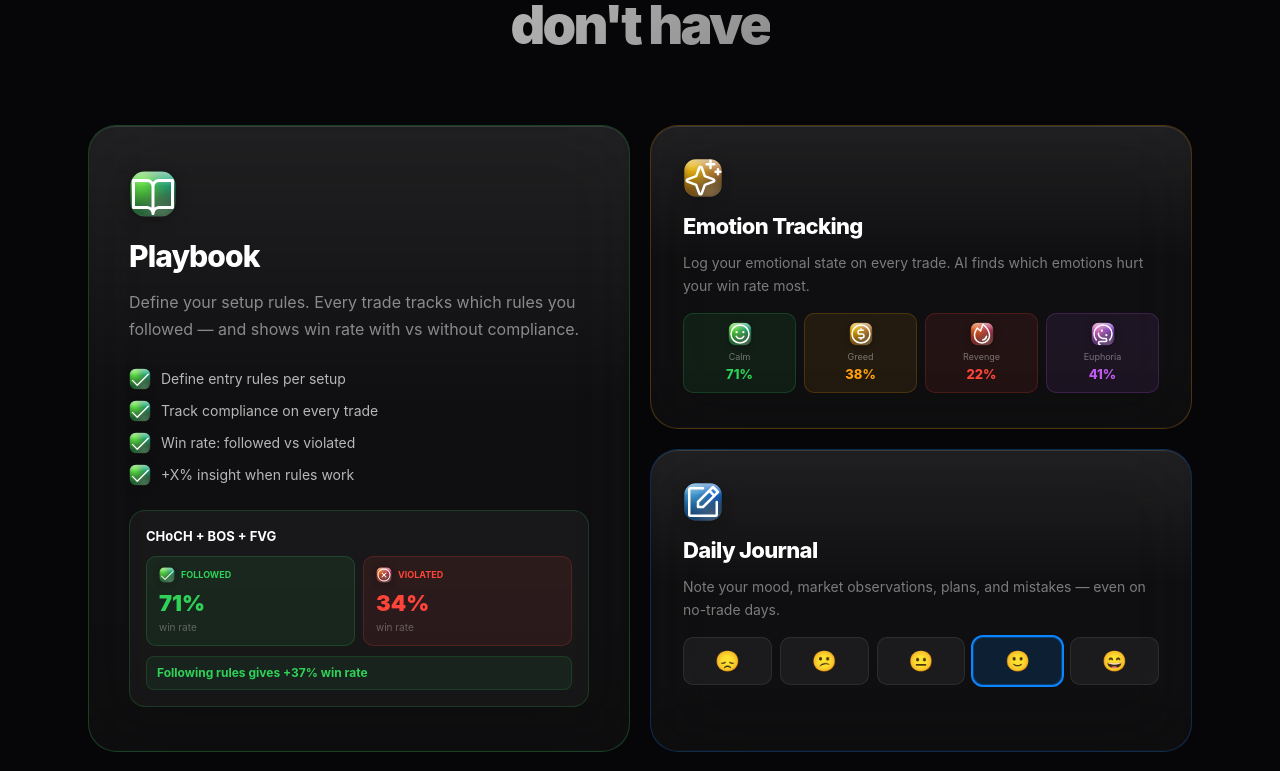
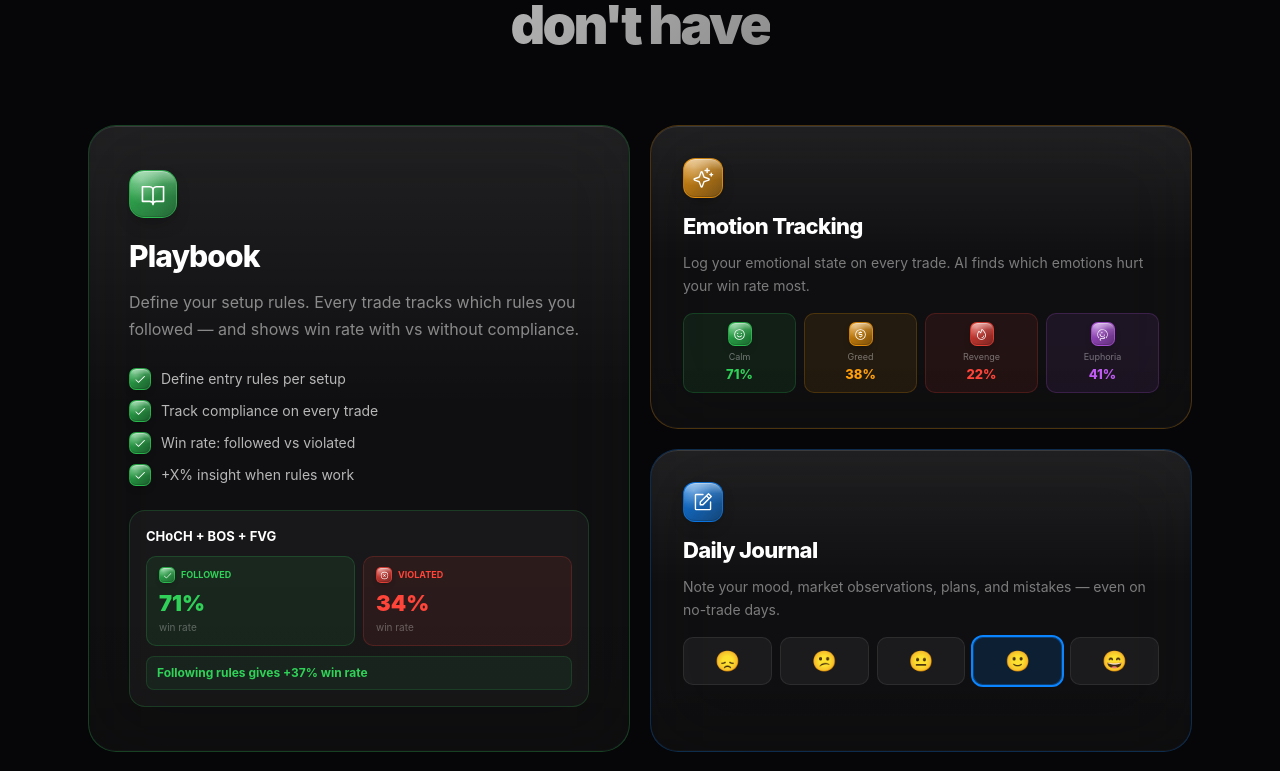
Before and after one commit to rivalden-sys/tradelog_pro, a Next.js app: page / in a window 1280 px wide. Shown: the part 1504-2275 px from the top of the page. Built offline with nearby package versions, Linux system fonts and the light colour scheme.

Commit message:
Update Icon.tsx

```diff
--- a/components/icons/Icon.tsx
+++ b/components/icons/Icon.tsx
@@ -3,33 +3,20 @@
 import React, { useEffect, useState } from 'react'
 
 /**
- * AurumTrade Icon System v3 (Final)
+ * AurumTrade Icon System v4 (Final)
  * ──────────────────────────────────────────────────────────────
- *  Pure SVG glass plate + Phosphor Icons (MIT) glyph inside.
- *  Self-contained — works identically on any background (dark, light,
- *  gradient). No backdrop-filter dependency, no flicker.
+ * Matte/glossy glass plate + Phosphor Icons (MIT) glyph inside.
  *
- *  Each icon is ONE <svg> that contains:
- *    • clipped rounded square with tinted gradient
- *    • 3 blurred radial blobs → "aurora through glass"
- *    • top shine highlight
- *    • white semi-transparent border
- *    • Phosphor glyph on top in white
- *    • CSS drop-shadow under the whole plate (theme-aware)
+ * Dark mode:  translucent tint + backdrop-filter blur + shine
+ * Light mode: saturated solid gradient + deep shadow + shine
  *
- *  Usage:
- *    <Icon name="dashboard"  size={48} color="#0a84ff" />
- *    <Icon name="ai"         size={64} color="#bf5af2" />
- *    <Icon name="take"       size={28} color="#30d158" />
+ * Usage:
+ *   <Icon name="dashboard" size={48} color="#0a84ff" />
+ *   <Icon name="ai"        size={64} color="#bf5af2" />
+ *   <Icon name="take"      size={24} color="#30d158" />
  *
- *  Props:
- *    name    — one of IconName
- *    size    — total side length in px (default 48)
- *    color   — plate tint (default BLUE '#0a84ff')
- *    className, style — applied to wrapper <span>
- *
- *  Icons are from Phosphor Icons (MIT License). Bundled inline:
- *  no npm runtime dependency. Include LICENSE-PHOSPHOR.txt in repo.
+ * Icons: Phosphor Icons (MIT License). Bundled inline.
+ * See /LICENSE-PHOSPHOR.txt at repo root.
  */
 
 export type IconName =
@@ -50,7 +37,7 @@ interface IconProps {
   style?: React.CSSProperties
 }
 
-/* ════════════════════ THEME DETECTION (shared singleton) ════════════════════ */
+/* ─── Shared singleton theme observer ─── */
 type Listener = (dark: boolean) => void
 const listeners = new Set<Listener>()
 let observer: MutationObserver | null = null
@@ -83,20 +70,24 @@ function useIsDark() {
   return dark
 }
 
-/* ════════════════════ COLOR UTILITIES ════════════════════ */
+/* ─── Color utilities ─── */
 function hexToRgb(hex: string): { r: number; g: number; b: number } {
   let h = hex.replace('#', '').trim()
   if (h.length === 3) h = h.split('').map(c => c + c).join('')
   const n = parseInt(h, 16) || 0
   return { r: (n >> 16) & 255, g: (n >> 8) & 255, b: n & 255 }
 }
-function clamp(n: number) { return Math.max(0, Math.min(255, n)) }
-function shift(hex: string, dr: number, dg: number, db: number): string {
+function rgba(hex: string, a: number): string {
   const { r, g, b } = hexToRgb(hex)
-  return `#${clamp(r + dr).toString(16).padStart(2, '0')}${clamp(g + dg).toString(16).padStart(2, '0')}${clamp(b + db).toString(16).padStart(2, '0')}`
+  return `rgba(${r}, ${g}, ${b}, ${a})`
+}
+function darken(hex: string, amount: number): string {
+  const { r, g, b } = hexToRgb(hex)
+  const f = 1 - amount
+  return `rgb(${Math.round(r * f)}, ${Math.round(g * f)}, ${Math.round(b * f)})`
 }
 
-/* ════════════════════ GLYPHS (Phosphor MIT regular weight) ════════════════════ */
+/* ─── Phosphor glyph paths (regular weight, MIT) ─── */
 const GLYPHS: Record<IconName, string> = {
   dashboard: `<path d="M104,40H56A16,16,0,0,0,40,56v48a16,16,0,0,0,16,16h48a16,16,0,0,0,16-16V56A16,16,0,0,0,104,40Zm0,64H56V56h48v48Zm96-64H152a16,16,0,0,0-16,16v48a16,16,0,0,0,16,16h48a16,16,0,0,0,16-16V56A16,16,0,0,0,200,40Zm0,64H152V56h48v48Zm-96,32H56a16,16,0,0,0-16,16v48a16,16,0,0,0,16,16h48a16,16,0,0,0,16-16V152A16,16,0,0,0,104,136Zm0,64H56V152h48v48Zm96-64H152a16,16,0,0,0-16,16v48a16,16,0,0,0,16,16h48a16,16,0,0,0,16-16V152A16,16,0,0,0,200,136Zm0,64H152V152h48v48Z" />`,
   trades: `<path d="M232,208a8,8,0,0,1-8,8H32a8,8,0,0,1-8-8V48a8,8,0,0,1,16,0V156.69l50.34-50.35a8,8,0,0,1,11.32,0L128,132.69,180.69,80H160a8,8,0,0,1,0-16h40a8,8,0,0,1,8,8v40a8,8,0,0,1-16,0V91.31l-58.34,58.35a8,8,0,0,1-11.32,0L96,123.31l-56,56V200H224A8,8,0,0,1,232,208Z" />`,
@@ -138,7 +129,7 @@ const GLYPHS: Record<IconName, string> = {
   logout: `<path d="M120,216a8,8,0,0,1-8,8H48a8,8,0,0,1-8-8V40a8,8,0,0,1,8-8h64a8,8,0,0,1,0,16H56V208h56A8,8,0,0,1,120,216Zm109.66-93.66-40-40a8,8,0,0,0-11.32,11.32L204.69,120H112a8,8,0,0,0,0,16h92.69l-26.35,26.34a8,8,0,0,0,11.32,11.32l40-40A8,8,0,0,0,229.66,122.34Z" />`,
 }
 
-/* ════════════════════ MAIN COMPONENT ════════════════════ */
+/* ─── Main component ─── */
 export function Icon({
   name,
   size = 48,
@@ -148,92 +139,79 @@ export function Icon({
 }: IconProps) {
   const dark = useIsDark()
 
-  // Companion colors for aurora gradient
-  const comp1 = shift(color, -40, -20, +60)  // bluer/darker shift
-  const comp2 = shift(color, +60, +40, -30)  // warmer/lighter shift
+  const radius    = Math.round(size * 0.31)
+  const glyphSize = Math.round(size * 0.55)
 
-  // Stable unique id per render — derived from color+name to minimize churn
-  const uid = React.useId().replace(/:/g, '')
+  const plateStyle: React.CSSProperties = {
+    width: size,
+    height: size,
+    borderRadius: radius,
+    display: 'inline-flex',
+    alignItems: 'center',
+    justifyContent: 'center',
+    position: 'relative',
+    overflow: 'hidden',
+    flexShrink: 0,
+    verticalAlign: 'middle',
+    backdropFilter: 'blur(16px) saturate(180%)',
+    WebkitBackdropFilter: 'blur(16px) saturate(180%)',
+    background: dark
+      ? `linear-gradient(135deg, ${rgba(color, 0.85)}, ${rgba(color, 0.4)})`
+      : `linear-gradient(135deg, ${color}, ${darken(color, 0.22)})`,
+    border: dark
+      ? `1px solid ${rgba(color, 0.45)}`
+      : `1px solid ${rgba(color, 0.55)}`,
+    boxShadow: dark
+      ? `inset 0 1px 0 rgba(255,255,255,0.3),
+         inset 0 -1px 0 rgba(0,0,0,0.15),
+         0 ${Math.round(size * 0.16)}px ${Math.round(size * 0.4)}px -${Math.round(size * 0.16)}px rgba(0,0,0,0.45)`
+      : `inset 0 1px 0 rgba(255,255,255,0.65),
+         inset 0 -1px 0 rgba(0,0,0,0.08),
+         0 ${Math.round(size * 0.12)}px ${Math.round(size * 0.28)}px -${Math.round(size * 0.1)}px rgba(0,0,0,0.22),
+         0 2px 4px rgba(0,0,0,0.1)`,
+    ...style,
+  }
 
-  const glyph = GLYPHS[name] || ''
+  // Top shine highlight
+  const shineStyle: React.CSSProperties = {
+    position: 'absolute',
+    top: 0, left: 0, right: 0,
+    height: '55%',
+    background: dark
+      ? 'linear-gradient(180deg, rgba(255,255,255,0.5) 0%, rgba(255,255,255,0.1) 50%, transparent 100%)'
+      : 'linear-gradient(180deg, rgba(255,255,255,0.65) 0%, rgba(255,255,255,0.15) 50%, transparent 100%)',
+    pointerEvents: 'none',
+    zIndex: 2,
+    borderRadius: `${radius}px ${radius}px 0 0`,
+  }
 
-  const svg = (
-    <svg
-      width={size}
-      height={size}
-      viewBox="0 0 256 256"
-      xmlns="http://www.w3.org/2000/svg"
-      aria-hidden="true"
-      style={{ display: 'block' }}
-    >
-      <defs>
-        <clipPath id={`clip-${uid}`}>
-          <rect x="8" y="8" width="240" height="240" rx="76" />
-        </clipPath>
-        <radialGradient id={`b1-${uid}`} cx="0.25" cy="0.2" r="0.6">
-          <stop offset="0%" stopColor={comp2} stopOpacity="0.95" />
-          <stop offset="100%" stopColor={comp2} stopOpacity="0" />
-        </radialGradient>
-        <radialGradient id={`b2-${uid}`} cx="0.85" cy="0.15" r="0.5">
-          <stop offset="0%" stopColor={comp1} stopOpacity="0.85" />
-          <stop offset="100%" stopColor={comp1} stopOpacity="0" />
-        </radialGradient>
-        <radialGradient id={`b3-${uid}`} cx="0.7" cy="0.9" r="0.55">
-          <stop offset="0%" stopColor="#fff" stopOpacity="0.25" />
-          <stop offset="100%" stopColor="#fff" stopOpacity="0" />
-        </radialGradient>
-        <linearGradient id={`plate-${uid}`} x1="0" y1="0" x2="1" y2="1">
-          <stop offset="0%" stopColor={color} stopOpacity="0.55" />
-          <stop offset="100%" stopColor={color} stopOpacity="0.25" />
-        </linearGradient>
-        <linearGradient id={`shine-${uid}`} x1="0" y1="0" x2="0" y2="1">
-          <stop offset="0%" stopColor="#fff" stopOpacity="0.55" />
-          <stop offset="60%" stopColor="#fff" stopOpacity="0.05" />
-          <stop offset="100%" stopColor="#fff" stopOpacity="0" />
-        </linearGradient>
-        <filter id={`blur-${uid}`} x="-20%" y="-20%" width="140%" height="140%">
-          <feGaussianBlur stdDeviation="20" />
-        </filter>
-      </defs>
+  // Radial top-left highlight
+  const highlightStyle: React.CSSProperties = {
+    position: 'absolute',
+    inset: 0,
+    background: dark
+      ? 'radial-gradient(ellipse at 25% 20%, rgba(255,255,255,0.3) 0%, transparent 45%)'
+      : 'radial-gradient(ellipse at 25% 20%, rgba(255,255,255,0.5) 0%, transparent 50%)',
+    pointerEvents: 'none',
+    zIndex: 1,
+    borderRadius: 'inherit',
+  }
 
-      {/* Clipped interior */}
-      <g clipPath={`url(#clip-${uid})`}>
-        {/* Base tint */}
-        <rect x="8" y="8" width="240" height="240" fill={`url(#plate-${uid})`} />
-        {/* Blurred aurora blobs */}
-        <g filter={`url(#blur-${uid})`}>
-          <rect x="0" y="0" width="256" height="256" fill={`url(#b1-${uid})`} />
-          <rect x="0" y="0" width="256" height="256" fill={`url(#b2-${uid})`} />
-          <rect x="0" y="0" width="256" height="256" fill={`url(#b3-${uid})`} />
-        </g>
-        {/* Top shine */}
-        <rect x="8" y="8" width="240" height="130" fill={`url(#shine-${uid})`} />
-        {/* Glyph on top — white */}
-        <g fill="#ffffff" dangerouslySetInnerHTML={{ __html: glyph }} />
-      </g>
-
-      {/* Plate border */}
-      <rect
-        x="8.5" y="8.5" width="239" height="239" rx="75.5"
-        fill="none" stroke="rgba(255,255,255,0.35)" strokeWidth="1"
-      />
-    </svg>
-  )
+  const glyphHTML = GLYPHS[name] || ''
 
   return (
-    <span
-      className={className}
-      style={{
-        display: 'inline-flex',
-        flexShrink: 0,
-        verticalAlign: 'middle',
-        filter: dark
-          ? `drop-shadow(0 ${Math.round(size * 0.08)}px ${Math.round(size * 0.16)}px rgba(0,0,0,0.4))`
-          : `drop-shadow(0 ${Math.round(size * 0.06)}px ${Math.round(size * 0.14)}px rgba(0,0,0,0.18)) drop-shadow(0 1px 2px rgba(0,0,0,0.08))`,
-        ...style,
-      }}
-    >
-      {svg}
+    <span className={className} style={plateStyle} aria-hidden="true">
+      <span style={highlightStyle} />
+      <span style={shineStyle} />
+      <svg
+        width={glyphSize}
+        height={glyphSize}
+        viewBox="0 0 256 256"
+        fill="#ffffff"
+        xmlns="http://www.w3.org/2000/svg"
+        style={{ position: 'relative', zIndex: 3, display: 'block' }}
+        dangerouslySetInnerHTML={{ __html: glyphHTML }}
+      />
     </span>
   )
 }
```
